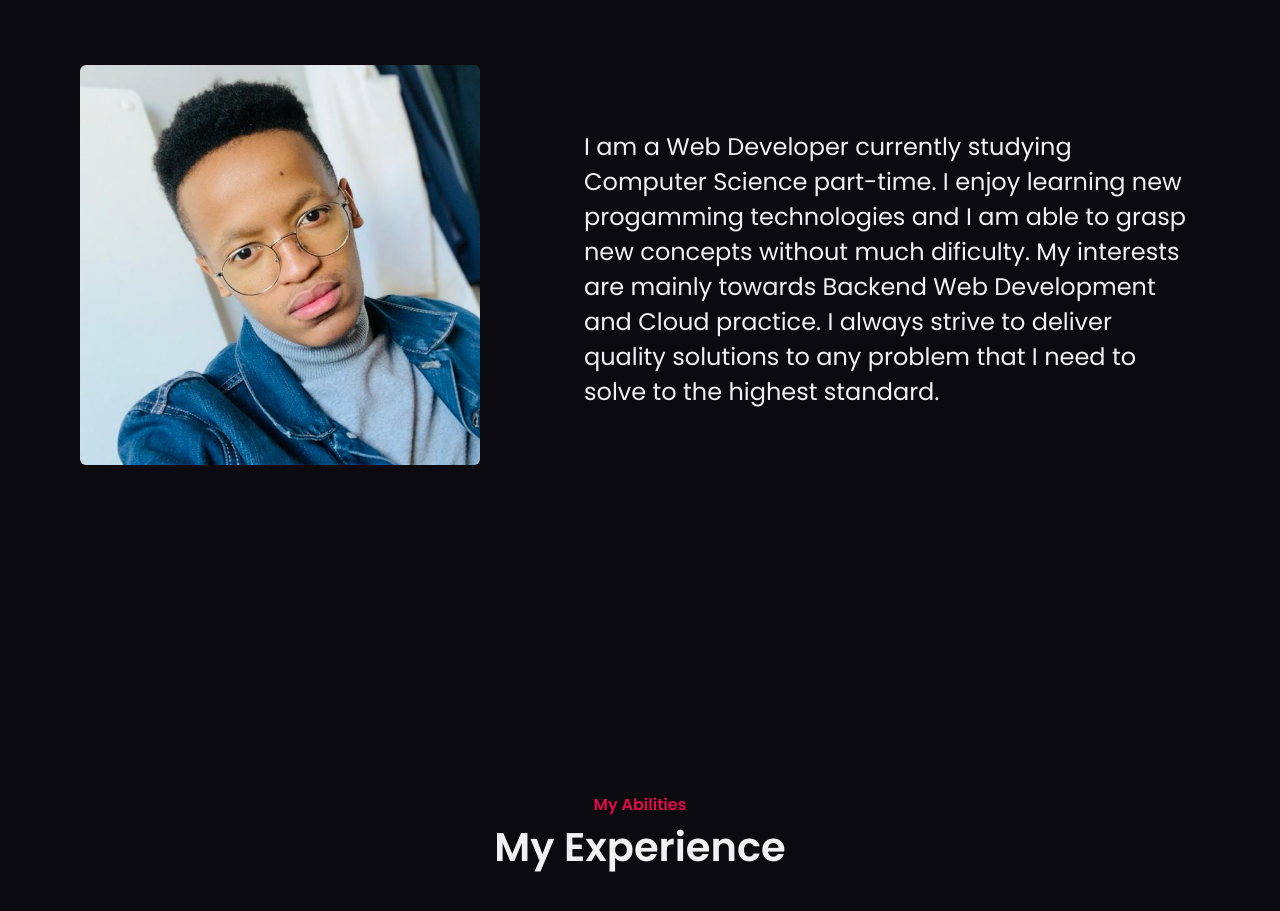
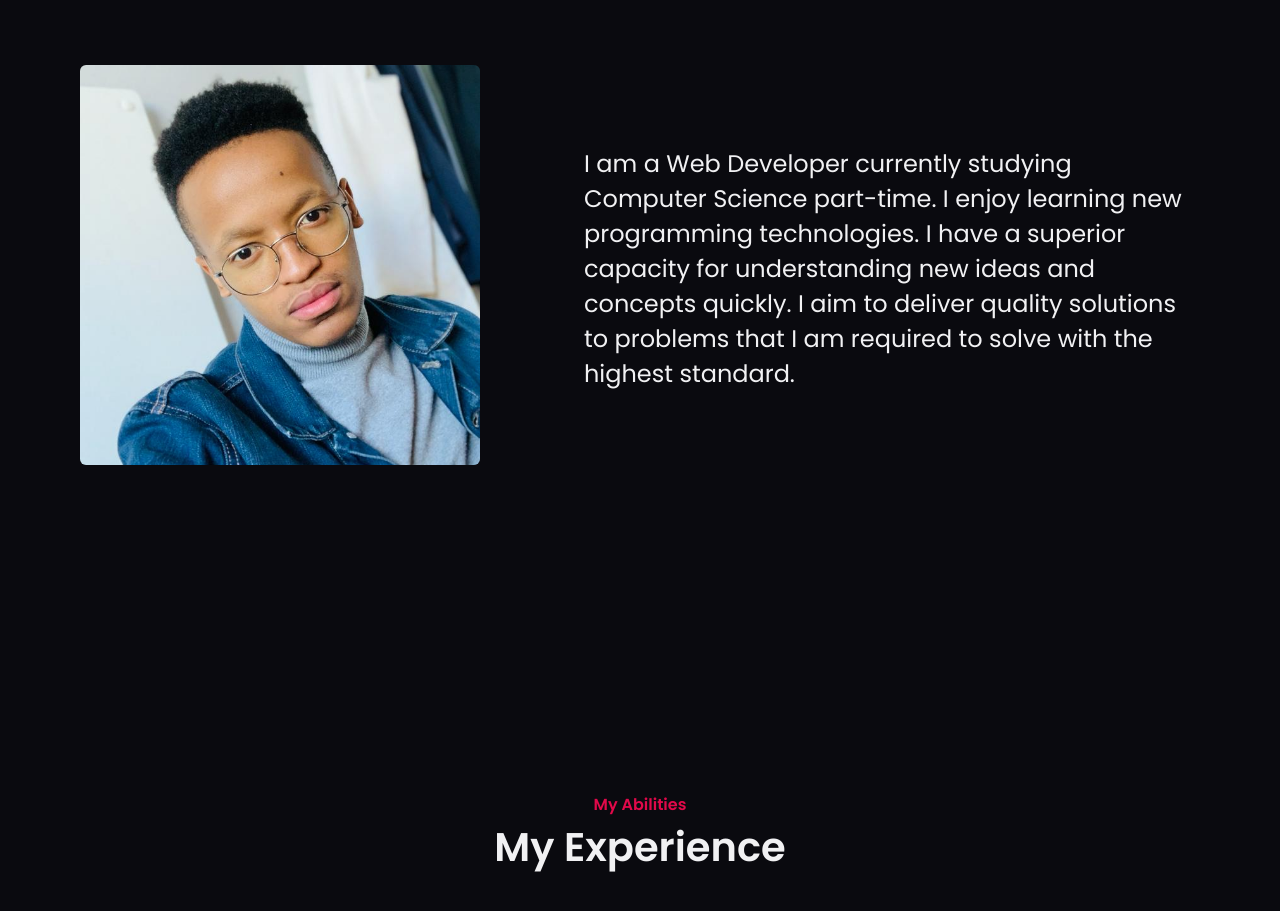
Before and after one commit to KhomotsoTibane/KhomotsoPersonalPortforlio, a plain HTML site: page index.html in a window 1280 px wide. Shown: the part 1040-1951 px from the top of the page. Drawn offline with nearby package versions, Linux system fonts and the light colour scheme.

Commit message:
Add files via upload

```diff
--- a/index.html
+++ b/index.html
@@ -72,11 +72,8 @@
                     <img src="images/profile3.jpeg" alt="khomotso-portrait-img">
                 </div>
                 <div class="column right">
-                    <p class="text"> I am a Web Developer currently studying Computer Science part-time.
-                        I enjoy learning new progamming technologies and I am able to grasp new concepts without much dificulty. My interests are mainly towards Backend
-                        Web Development and Cloud practice.
-                        I always strive to deliver quality solutions to any problem that I need to solve to the highest
-                        standard.
+                    <p class="text">I am a Web Developer currently studying Computer Science part-time. I enjoy learning new programming technologies. I have a superior capacity for understanding new ideas and concepts quickly. I aim to deliver quality solutions to problems that I am required to solve with the highest standard.
+
                     </p>
                 </div>
             </div>
```
